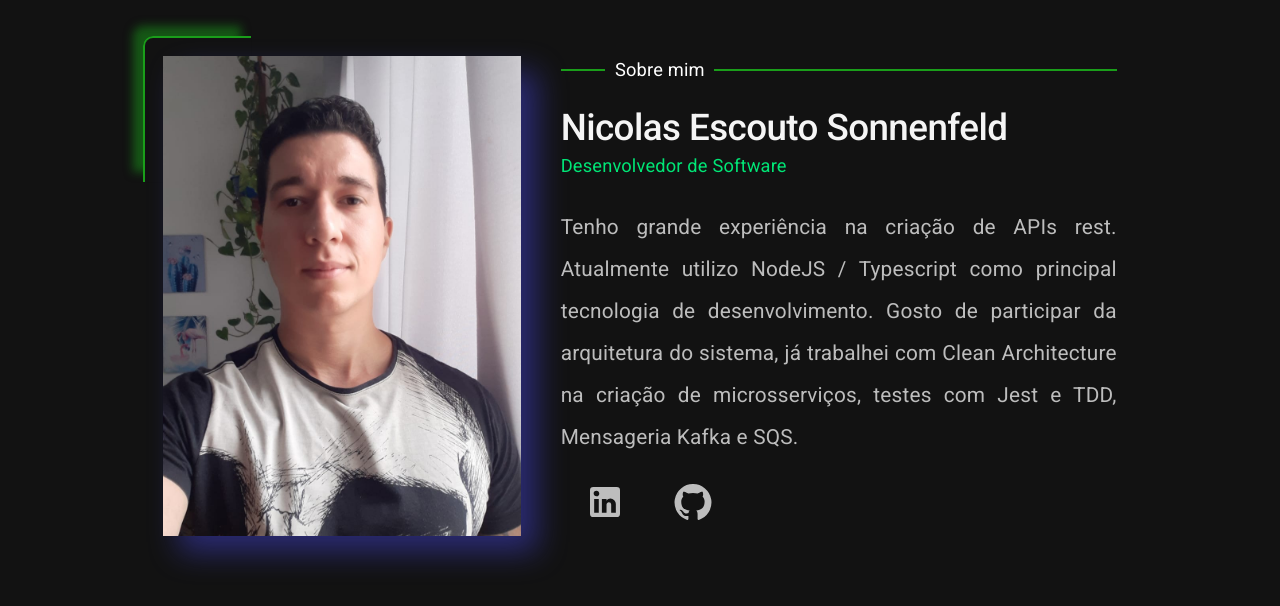
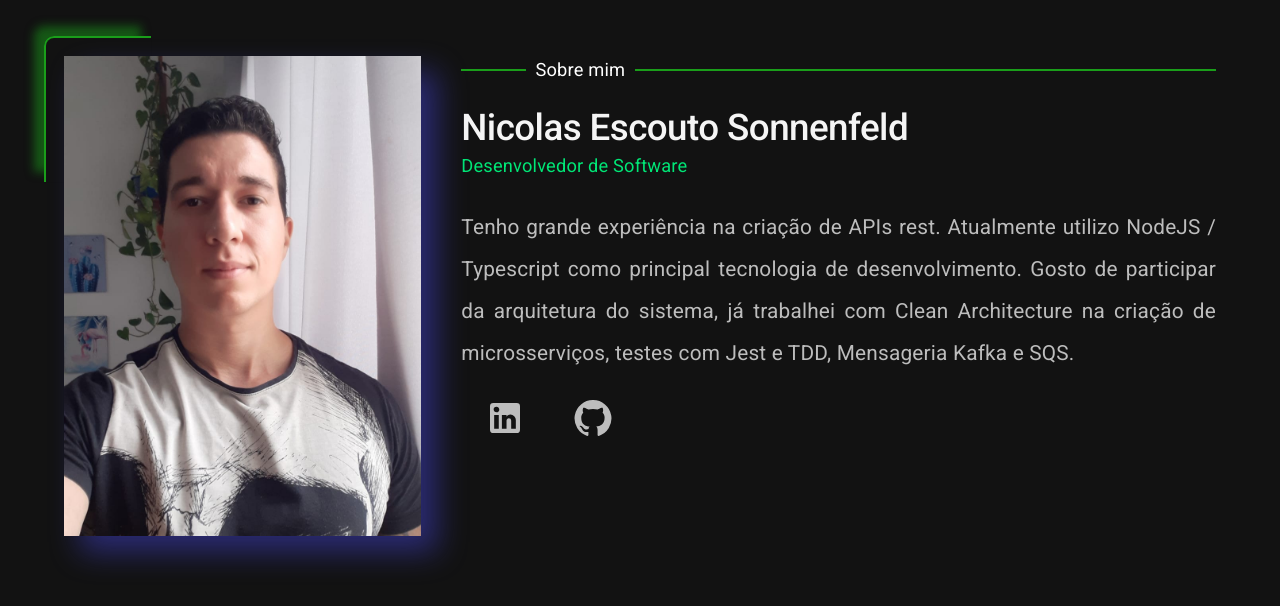
Before and after one commit to NicolasES/my-page, a React (Vite) app: page / in a window 1280 px wide. Shown: the top 606 px of the page. Built offline with nearby package versions, Linux system fonts and the light colour scheme.

Commit message:
fix: About me layout

```diff
--- a/src/components/sections/AboutMe.tsx
+++ b/src/components/sections/AboutMe.tsx
@@ -17,11 +17,11 @@ export const AboutMe: React.FC = () => {
 
   return (
     <Container maxWidth="lg">
-      <Grid container spacing={5} justifyContent="center">
+      <Grid container spacing={5}>
         <Grid xs={4}>
           <MyImage src={meImg} />
         </Grid>
-        <Grid xs={6}>
+        <Grid xs={8}>
           <TitleDivider text='Sobre mim'></TitleDivider>
 
           <Typography variant="h1" textAlign='left' mt={3}>
```
